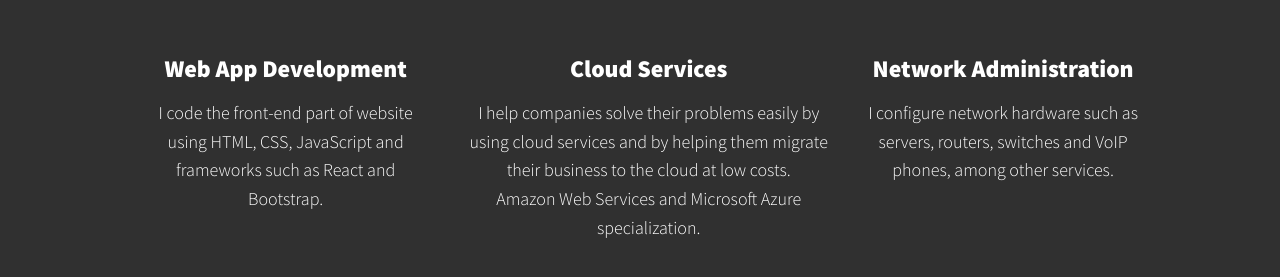
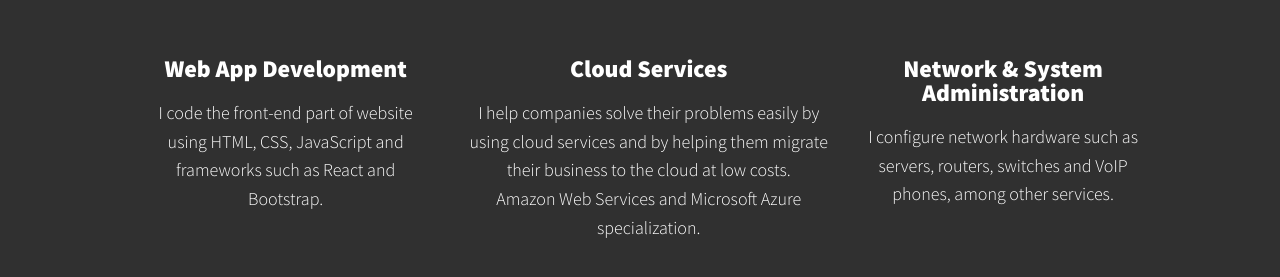
Before and after one commit to MrSathekge/portfolio, a website: page index.html in a window 1280 px wide. Shown: the part 775-1052 px from the top of the page. Drawn offline with nearby package versions, Linux system fonts and the light colour scheme.

Commit message:
Update index.html

```diff
--- a/index.html
+++ b/index.html
@@ -60,7 +60,7 @@
                 </div> <!-- / service -->
 
                 <div class="service">
-                    <h3>Network Administration</h3>
+                    <h3>Network & System Administration</h3>
                     <p>I configure network hardware such as servers, routers, switches and VoIP phones, among other services.</p>
                 </div> <!-- / service -->
             </div> <!-- / services -->
```
